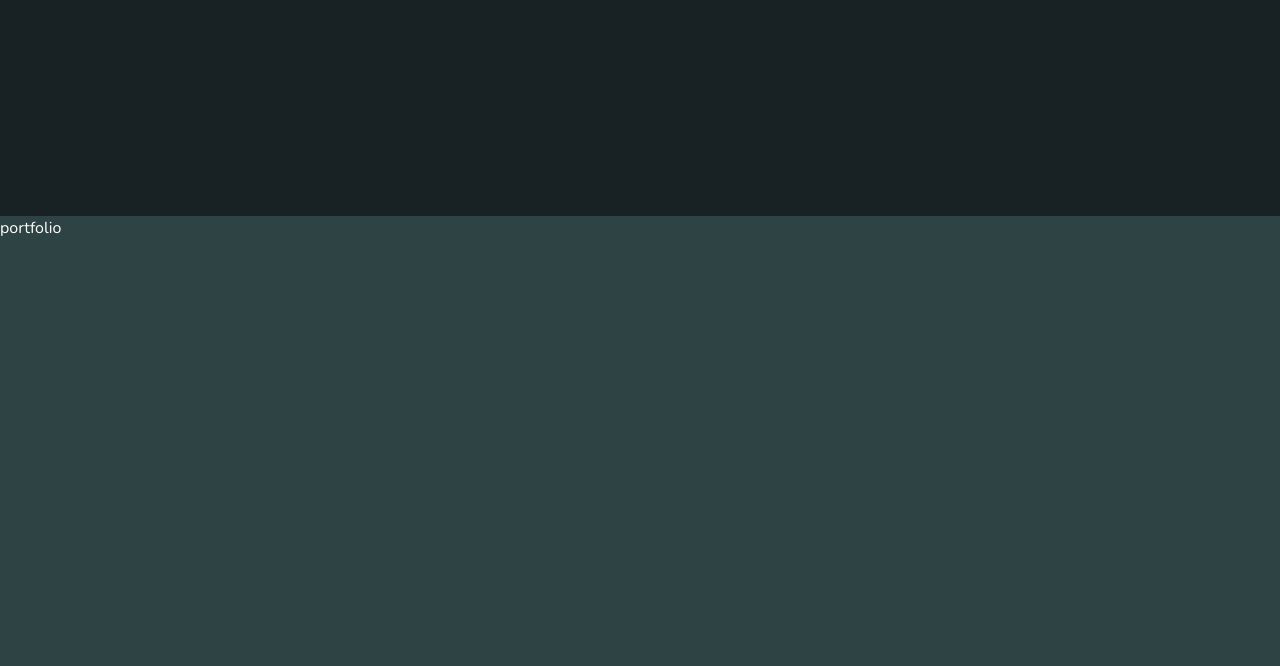
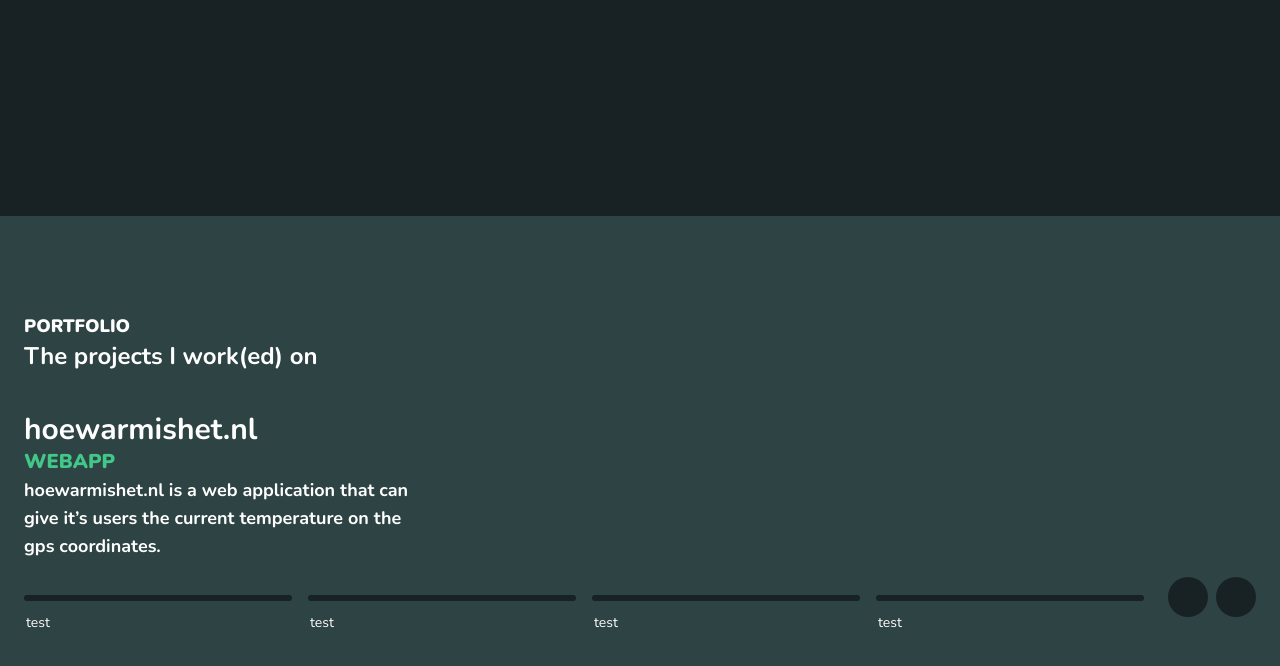
Before and after one commit to TLaMars/Portfolio-v2, a Gatsby site: page / in a window 1280 px wide. Shown: the part 584-1250 px from the top of the page. Built offline with nearby package versions, Linux system fonts and the light colour scheme; Gatsby itself is replaced by a stand-in of ours.

Commit message:
Started working on the carousel

```diff
--- a/src/components/portfolio/portfolio.js
+++ b/src/components/portfolio/portfolio.js
@@ -1,10 +1,42 @@
 import React from 'react';
+import Project from '../project/project';
+import H4 from '../text/h4';
+import H6 from '../text/h6';
 import * as style from './portfolio.module.scss';
 
 export default function Portfolio() {
     return (
-        <div className={style.portfolio}>
-            <h1>portfolio</h1>
+        <div className={style.portfolio__wrapper}>
+            <div className={style.portfolio__inner}>
+                <H6>PORTFOLIO</H6>
+                <H4>The projects I work(ed) on</H4>
+
+                <Project />
+                <div className={style.carousel}>
+                    <div className={style.carousel__item}>
+                        <button className={style.carousel__item__button}>
+                            <span className={style.carousel__item__line}></span>
+                            <span className={style.carousel__item__title}>test</span>
+                        </button>
+                        <button className={style.carousel__item__button}>
+                            <span className={style.carousel__item__line}></span>
+                            <span className={style.carousel__item__title}>test</span>
+                        </button>
+                        <button className={style.carousel__item__button}>
+                            <span className={style.carousel__item__line}></span>
+                            <span className={style.carousel__item__title}>test</span>
+                        </button>
+                        <button className={style.carousel__item__button}>
+                            <span className={style.carousel__item__line}></span>
+                            <span className={style.carousel__item__title}>test</span>
+                        </button>
+                    </div>
+                    <div className={style.carousel__navigate}>
+                        <button className={style.carousel__navigate__button}></button>
+                        <button className={style.carousel__navigate__button}></button>
+                    </div>
+                </div>
+            </div>
         </div>
     );
 }
--- a/src/components/portfolio/portfolio.module.scss
+++ b/src/components/portfolio/portfolio.module.scss
@@ -1,7 +1,83 @@
 @import '../../assets/scss/variables.scss';
 
-.portfolio {
-    width: 100%;
+.portfolio__wrapper {
     height: 800px;
     background: $bgSecondaryColor;
 }
+
+.portfolio__inner {
+    @apply py-24;
+    @apply px-6;
+
+    @screen lg {
+        @apply container;
+        @apply mx-auto;
+    }
+
+    h6 {
+        @apply font-black;
+    }
+}
+
+.carousel {
+    min-width: 100%;
+    display: flex;
+    flex-direction: row;
+
+    &__item {
+        width: 100%;
+        padding-top: 35px;
+        display: flex;
+        flex-direction: row;
+
+        &__button {
+            width: 100%;
+            text-align: left;
+            @apply mx-2;
+        }
+
+        &__line {
+            min-width: 100%;
+            height: 6px;
+            display: block;
+            background: $bgPrimaryColor;
+            @apply rounded-full;
+        }
+
+        &__title {
+            display: block;
+            min-width: 100%;
+            @apply text-sm;
+            @apply mt-3;
+            @apply ml-0.5;
+        }
+
+        button:first-child {
+            @apply ml-0;
+        }
+
+        button:last-child {
+            @apply mr-0;
+        }
+    }
+
+    &__navigate {
+        display: flex;
+        flex-direction: row;
+        align-items: center;
+        justify-content: center;
+
+        &__button {
+            height: 40px;
+            width: 40px;
+            @apply rounded-full;
+            background-color: $bgPrimaryColor;
+        }
+
+        button:first-child {
+            @apply mr-2;
+        }
+
+        @apply ml-6;
+    }
+}
--- /dev/null
+++ b/src/components/project/project.js
@@ -0,0 +1,26 @@
+import React from 'react';
+import H5 from '../text/h5';
+import H3 from '../text/h3';
+import * as style from './project.module.scss';
+//import * as icons from 'react-icons/si';
+
+
+export default function Project() {
+    return (
+        <div className={style.project}>
+            <div className={style.project__left}>
+                <H3>hoewarmishet.nl</H3>
+                <H5>WEBAPP</H5>
+                <p>
+                    hoewarmishet.nl is a web application that can give it’s users the current temperature on the gps coordinates.
+                </p>
+                <div className={style.project__tech}>
+
+                </div>
+            </div>
+            <div className={style.project__right}>
+
+            </div>
+        </div>
+    )
+}
--- /dev/null
+++ b/src/components/project/project.module.scss
@@ -0,0 +1,30 @@
+@import '../../assets/scss/variables.scss';
+
+.project {
+    @apply pt-10;
+    display: flex;
+    flex-direction: column;
+
+    &__left, &__right {
+        width: 100%;
+
+        @screen md {
+            width: 50%;
+        }
+    }
+
+    p {
+        @apply text-lg;
+        max-width: 400px;
+        @apply font-bold;
+    }
+
+    h5 {
+        color: $primaryColor;
+        @apply font-black;
+    }
+
+    @screen md {
+        flex-direction: row;
+    }
+}
```
